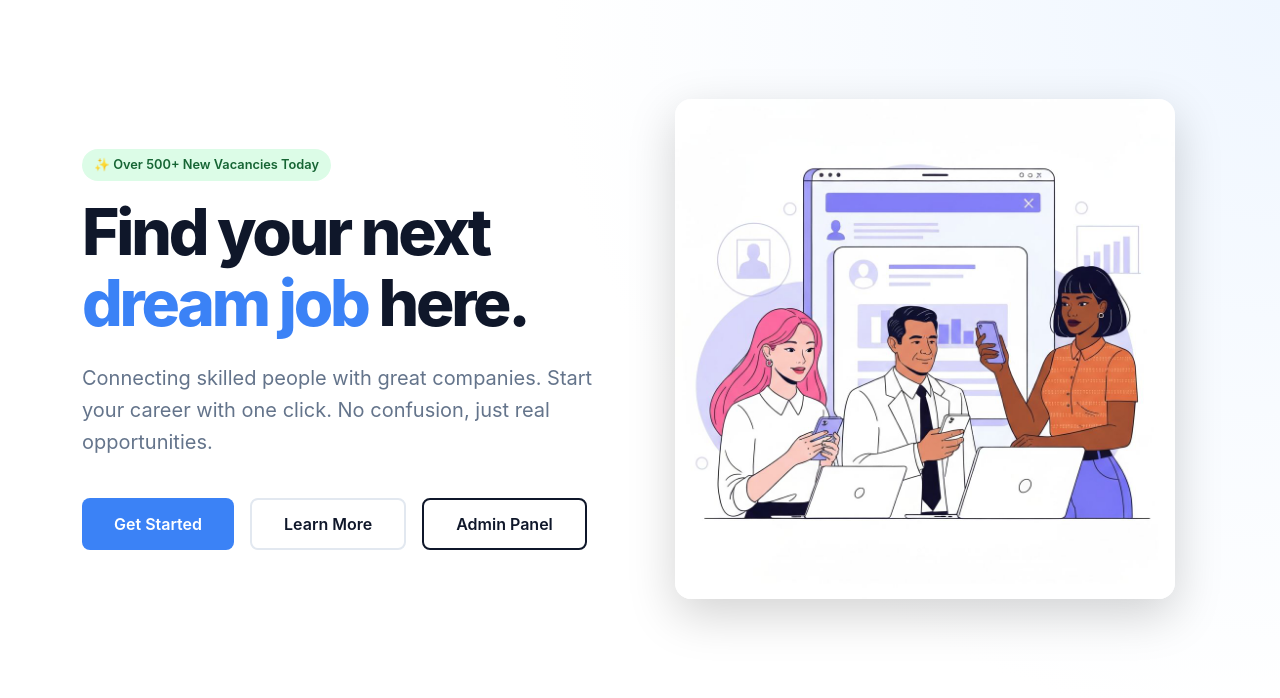
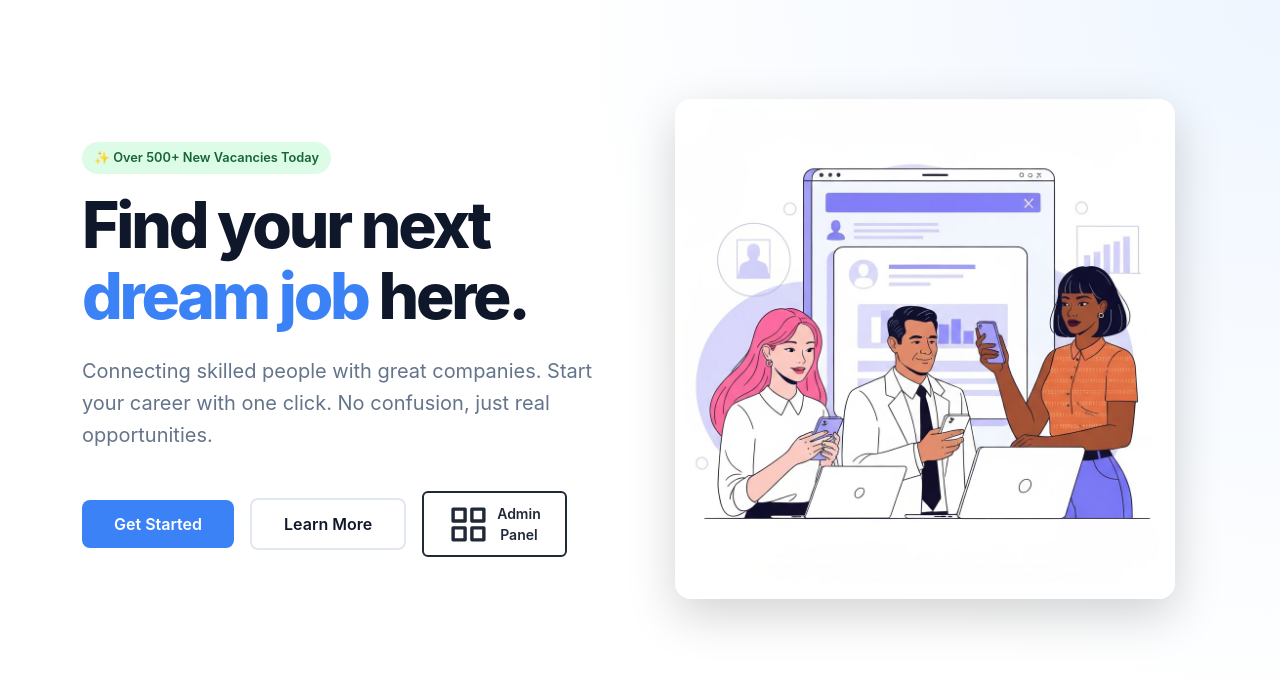
Before and after one commit to Dipesh-Dhaurali/JobPortal, a Django app: page / in a window 1280 px wide. Shown: the part 98-796 px from the top of the page. Run offline with Django 5.2, Linux system fonts and the light colour scheme; parts of the project's set-up code (start-up, migrations or seed data) failed here and were passed over.

Commit message:
feat: redesign admin panel button with modern dark theme
Update button style, add SVG icon, hover effect, and flexbox alignment.

Co-authored-by: Dipesh Dhaurali <219539249+Dipesh-Dhaurali@users.noreply.github.com>

```diff
--- a/hr/templates/hr/index.html
+++ b/hr/templates/hr/index.html
@@ -92,21 +92,43 @@
         }
 
         .btn-admin-panel {
-            border: 2px solid var(--primary-color);
-            padding: 12px 32px;
-            border-radius: 8px;
+            border: 2px solid #1f2937;
+            padding: 10px 24px;
+            border-radius: 6px;
             font-weight: 600;
-            color: var(--primary-color);
-            background-color: transparent;
-            transition: all 0.2s;
+            font-size: 0.875rem;
+            color: #1f2937;
+            background-color: white;
+            transition: all 0.3s ease;
             text-decoration: none;
-            display: inline-block;
+            display: inline-flex;
+            align-items: center;
+            gap: 8px;
         }
 
         .btn-admin-panel:hover {
-            background-color: var(--primary-color);
+            background-color: #1f2937;
             color: white;
+            box-shadow: 0 10px 25px rgba(31, 41, 55, 0.15);
             transform: translateY(-2px);
+        }
+
+        .admin-access-badge {
+            display: inline-flex;
+            align-items: center;
+            gap: 6px;
+            padding: 6px 12px;
+            background-color: #f3f4f6;
+            border-radius: 20px;
+            font-size: 0.75rem;
+            font-weight: 600;
+            color: #6b7280;
+            margin-bottom: 8px;
+        }
+
+        .admin-access-badge svg {
+            width: 14px;
+            height: 14px;
         }
 
         .stats-card {
@@ -292,11 +314,19 @@
                     <span class="badge-new">✨ Over 500+ New Vacancies Today</span>
                     <h1 class="hero-title">Find your next <br><span style="color: var(--accent-color)">dream job</span> here.</h1>
                     <p class="hero-subtitle">Connecting skilled people with great companies. Start your career with one click. No confusion, just real opportunities.</p>
-                    <div class="d-flex gap-3">
+                    <div class="d-flex gap-3 align-items-center flex-wrap">
                         <!-- Hero buttons now trigger the same role selection modal for consistency -->
                         <button class="btn btn-primary-custom" data-bs-toggle="modal" data-bs-target="#registerModal">Get Started</button>
                         <a href="#about" class="btn btn-outline-custom">Learn More</a>
-                        <a href="/admin/" class="btn btn-admin-panel">Admin Panel</a>
+                        <a href="/admin/" class="btn btn-admin-panel">
+                            <svg xmlns="http://www.w3.org/2000/svg" viewBox="0 0 24 24" fill="none" stroke="currentColor" stroke-width="2" stroke-linecap="round" stroke-linejoin="round">
+                                <rect x="3" y="3" width="7" height="7"></rect>
+                                <rect x="14" y="3" width="7" height="7"></rect>
+                                <rect x="14" y="14" width="7" height="7"></rect>
+                                <rect x="3" y="14" width="7" height="7"></rect>
+                            </svg>
+                            Admin Panel
+                        </a>
                     </div>
                 </div>
                 <div class="col-lg-6 mt-5 mt-lg-0 text-center">
```
